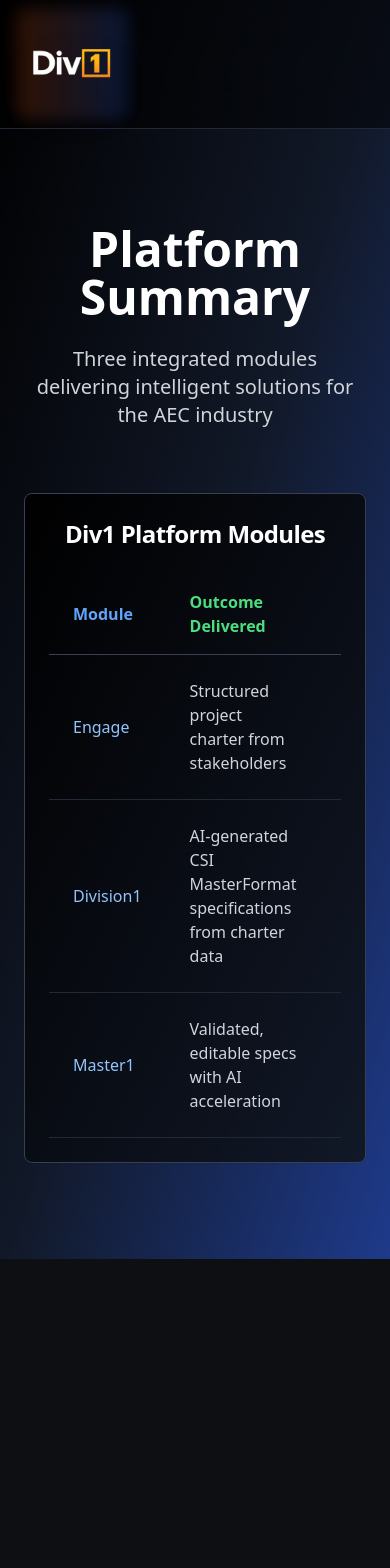
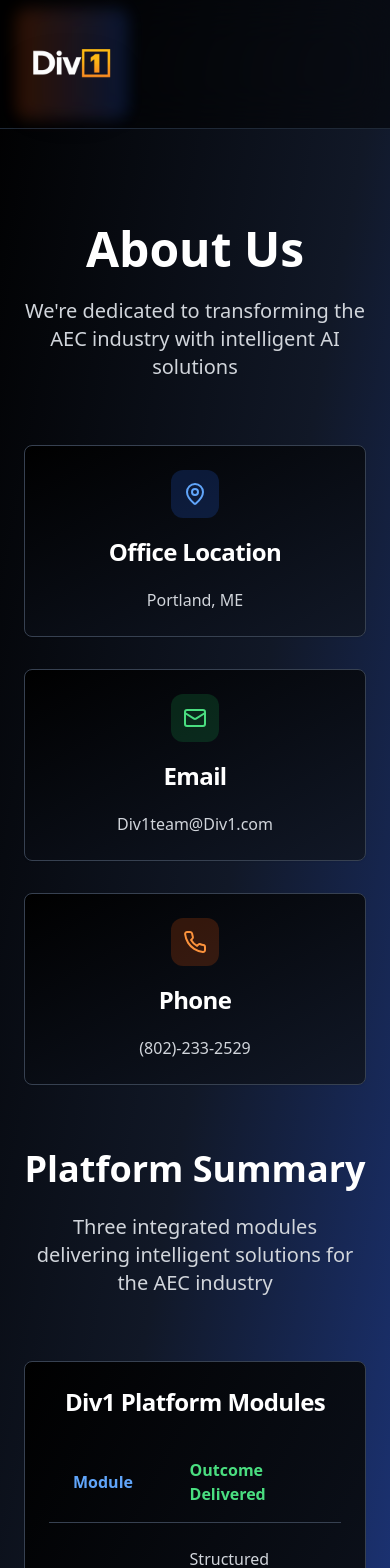
Before and after one commit to Tkenney207/div1-architect-ai-nexus, a React (Vite) app: page /about in a window 390 px wide. Shown: the top 1568 px of the page. Before the commit the page ends 1259 px from the top, so only its background shows below. Built offline with nearby package versions, Linux system fonts and the light colour scheme.

Commit message:
Add contact information to About Us
Updated the About Us page to include the office location (Portland, ME), email address (Div1team@Div1.com), and phone number ((802)-233-2529).

```diff
--- a/src/pages/About.tsx
+++ b/src/pages/About.tsx
@@ -1,6 +1,6 @@
 
 import { Card, CardContent, CardHeader, CardTitle } from "@/components/ui/card";
-import { CheckCircle, X } from "lucide-react";
+import { CheckCircle, MapPin, Mail, Phone } from "lucide-react";
 import Header from "@/components/Header";
 
 const About = () => {
@@ -29,7 +29,53 @@ const About = () => {
       <section className="py-24">
         <div className="container mx-auto px-6">
           <div className="text-center mb-16">
-            <h1 className="text-5xl font-bold text-white mb-6">Platform Summary</h1>
+            <h1 className="text-5xl font-bold text-white mb-6">About Us</h1>
+            <p className="text-xl text-gray-300 max-w-3xl mx-auto">
+              We're dedicated to transforming the AEC industry with intelligent AI solutions
+            </p>
+          </div>
+
+          {/* Contact Information */}
+          <div className="grid md:grid-cols-3 gap-8 max-w-4xl mx-auto mb-16">
+            <Card className="bg-gradient-to-br from-black to-gray-900 border border-gray-700 hover:border-blue-500/50 transition-colors">
+              <CardHeader className="text-center">
+                <div className="bg-blue-600/20 rounded-xl p-3 w-fit mx-auto mb-4">
+                  <MapPin className="h-6 w-6 text-blue-400" />
+                </div>
+                <CardTitle className="text-white">Office Location</CardTitle>
+              </CardHeader>
+              <CardContent className="text-center">
+                <p className="text-gray-300">Portland, ME</p>
+              </CardContent>
+            </Card>
+
+            <Card className="bg-gradient-to-br from-black to-gray-900 border border-gray-700 hover:border-green-500/50 transition-colors">
+              <CardHeader className="text-center">
+                <div className="bg-green-600/20 rounded-xl p-3 w-fit mx-auto mb-4">
+                  <Mail className="h-6 w-6 text-green-400" />
+                </div>
+                <CardTitle className="text-white">Email</CardTitle>
+              </CardHeader>
+              <CardContent className="text-center">
+                <p className="text-gray-300">Div1team@Div1.com</p>
+              </CardContent>
+            </Card>
+
+            <Card className="bg-gradient-to-br from-black to-gray-900 border border-gray-700 hover:border-orange-500/50 transition-colors">
+              <CardHeader className="text-center">
+                <div className="bg-orange-600/20 rounded-xl p-3 w-fit mx-auto mb-4">
+                  <Phone className="h-6 w-6 text-orange-400" />
+                </div>
+                <CardTitle className="text-white">Phone</CardTitle>
+              </CardHeader>
+              <CardContent className="text-center">
+                <p className="text-gray-300">(802)-233-2529</p>
+              </CardContent>
+            </Card>
+          </div>
+
+          <div className="text-center mb-16">
+            <h2 className="text-4xl font-bold text-white mb-6">Platform Summary</h2>
             <p className="text-xl text-gray-300 max-w-3xl mx-auto">
               Three integrated modules delivering intelligent solutions for the AEC industry
             </p>
```
